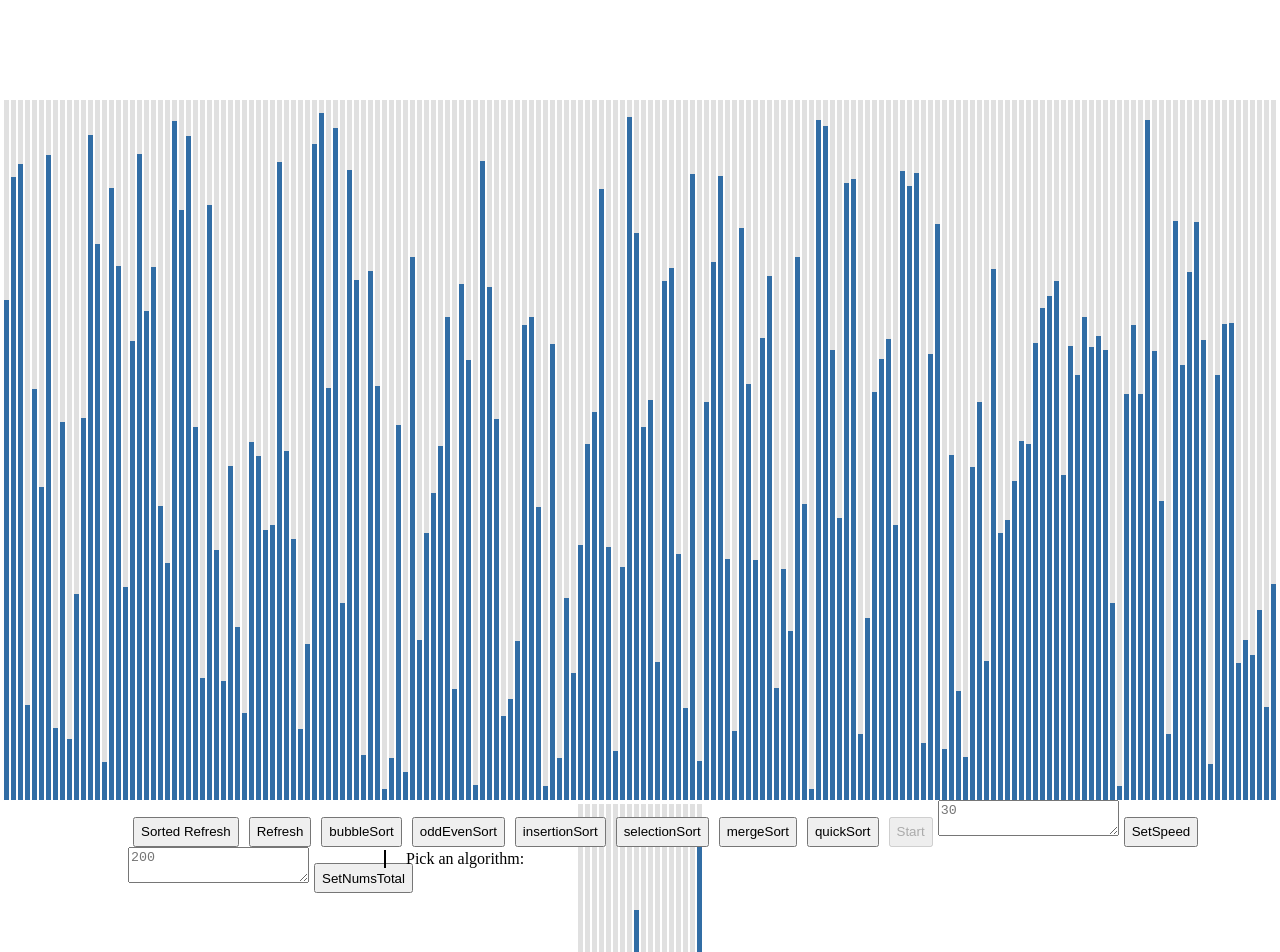
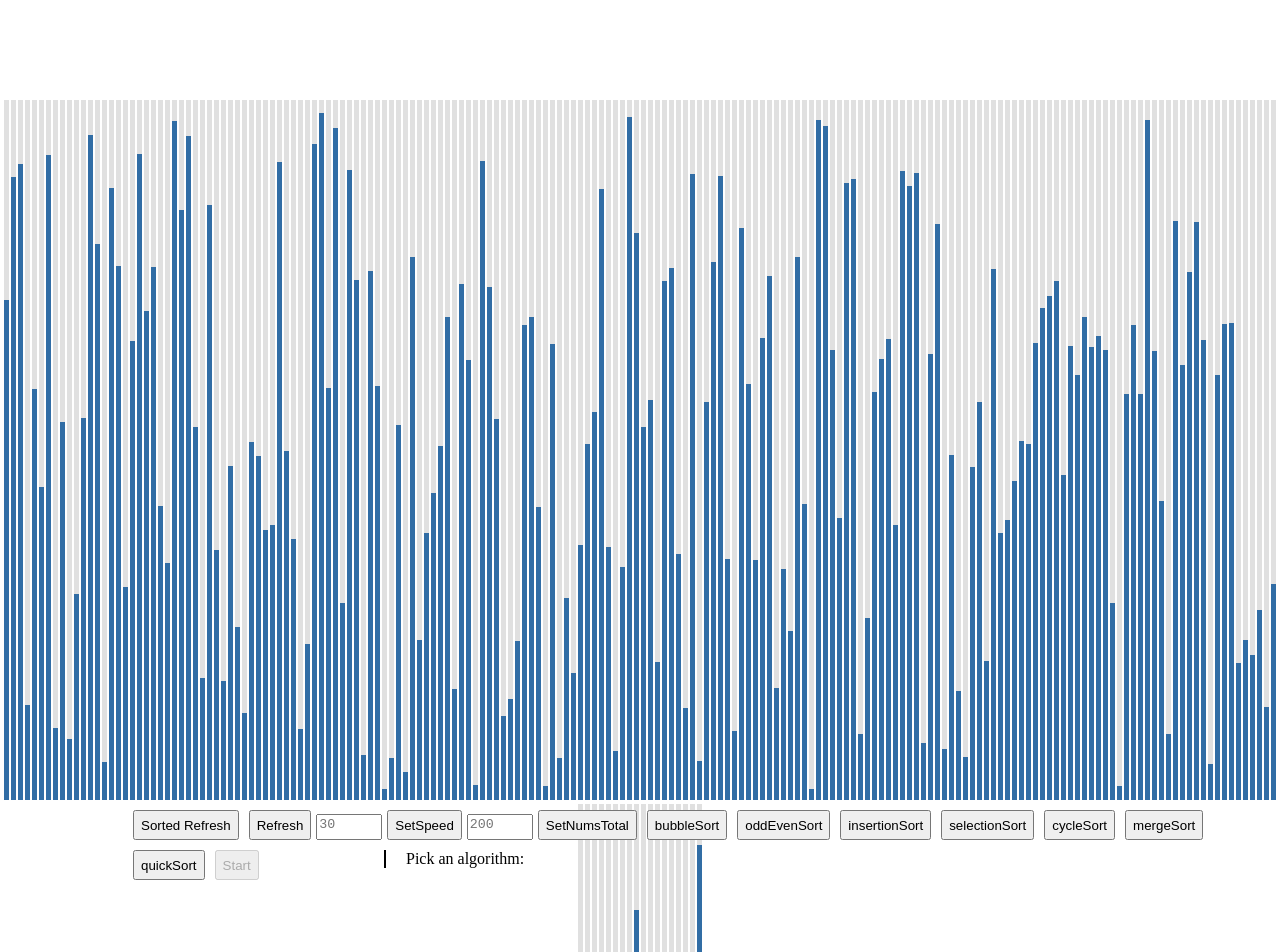
Before and after one commit to allenfeng2014/sorting-algorithms-visualizer, a React (Create React App) app: page / in a window 1280 px wide. Shown: the top 952 px of the page. Built offline with nearby package versions, Linux system fonts and the light colour scheme.

Commit message:
added cycleSort, improved setting buttons and textareas

```diff
--- a/src/Numbers.js
+++ b/src/Numbers.js
@@ -5,9 +5,9 @@ import sortingAlgos from "./sortingAlgos";
 function Numbers() {
   // state values
   const [numbers, setNumbers] = useState([]);
-  const [numbersTotal, setNumbersTotal] = useState(200);
+  const [numsTotal, setNumsTotal] = useState(200);
   const [sortingAlgo, setSortingAlgo] = useState(" ");
-  const [animeSpeed, setAnimeSpeed] = useState(30);
+  const [speed, setSpeed] = useState(30);
   let animeProgressID = null;
 
   // color codes
@@ -48,7 +48,7 @@ function Numbers() {
       if (animeProgressID !== null) {
         clearInterval(animeProgressID);
         animeProgressID = null;
-        for (let i = 0; i < numbersTotal; i++) {
+        for (let i = 0; i < numsTotal; i++) {
           let barStyle = document.getElementById(`number${i}`).style;
           if (barStyle.backgroundColor === colorBlue) {
             continue;
@@ -59,13 +59,14 @@ function Numbers() {
       document.getElementById("button-start").disabled = true;
 
       let newNumbers = [];
-      for (let i = 0; i < numbersTotal; i++) {
+      for (let i = 0; i < numsTotal; i++) {
         let newNumber = Math.floor(Math.random() * 680 + 10);
         newNumbers.push(newNumber);
       }
       setNumbers(newNumbers);
+      setSortingAlgo("");
       buttons.disableAlgoButtons(false);
-      setSortingAlgo("");
+      buttons.disableSettingButtons(false);
 
       if (returnNumbers) return newNumbers;
     },
@@ -75,8 +76,23 @@ function Numbers() {
     },
   };
 
-  // function for visualizing bubble sort
-  const sortingAnime = (nums, algo) => {
+  // functions to start and stop sorting animation
+  const animation = {
+    start: function (nums, algo) {
+      buttons.disableAlgoButtons(true);
+      buttons.disableSettingButtons(true);
+      buttons.reloadSettings();
+      this.sortingAnime(nums, algo);
+    },
+    stop: function () {
+      clearInterval(animeProgressID);
+      animeProgressID = null;
+      setSortingAlgo("");
+      buttons.disableAlgoButtons(false);
+      buttons.disableSettingButtons(false);
+    },
+    // method for visualizing sorting algorithms
+    sortingAnime: function (nums, algo) {
       let { numActions: actions } = sortingAlgos[algo](nums);
       let lastAction = actions[0];
       animeProgressID = setInterval(() => {
@@ -91,13 +107,11 @@ function Numbers() {
             numBars.setBarColor(idx, colorBlue);
           }
         }
+        // if no further action, stop animation and reset buttons
         if (action === undefined) {
-        clearInterval(animeProgressID);
-        animeProgressID = null;
-        buttons.disableAlgoButtons(false);
+          this.stop();
           return;
         }
-
         // swap numbers if requested
         if (action.swap !== undefined) {
           let indices = action.swapIndices;
@@ -132,8 +146,9 @@ function Numbers() {
           }
         }
         lastAction = action;
-    }, animeSpeed);
+      }, speed);
       document.getElementById("button-start").disabled = true;
+    },
   };
 
   const buttons = {
@@ -142,6 +157,7 @@ function Numbers() {
       "oddEvenSort",
       "insertionSort",
       "selectionSort",
+      "cycleSort",
       "mergeSort",
       "quickSort",
     ],
@@ -150,12 +166,25 @@ function Numbers() {
         document.getElementById(`button-${algoName}`).disabled = disable;
       });
     },
+    settings: ["speed", "numsTotal"],
+    disableSettingButtons: function (disable) {
+      this.settings.forEach((setting) => {
+        let buttonName = `set${setting[0].toUpperCase()}${setting.substr(1)}`;
+        document.getElementById(`button-${buttonName}`).disabled = disable;
+        document.getElementById(`input-${setting}`).disabled = disable;
+      });
+    },
+    reloadSettings: function () {
+      this.settings.forEach((setting) => {
+        document.getElementById(`input-${setting}`).value = "";
+      });
+    },
   };
 
   // reset numbers at start up
   useEffect(() => {
     numBars.resetNumbers();
-  }, [numbersTotal]);
+  }, [numsTotal]);
 
   return (
     <React.Fragment>
@@ -190,6 +219,46 @@ function Numbers() {
         >
           Refresh
         </button>
+        <textarea
+          id="input-speed"
+          placeholder={speed}
+          class="textarea-setting"
+        ></textarea>
+        <button
+          className="button-misc"
+          id="button-setSpeed"
+          onClick={() => {
+            let value = document.getElementById("input-speed").value;
+            if (value > 0) {
+              setSpeed(value);
+            } else {
+              alert("Please enter a number greater than 0");
+            }
+            buttons.reloadSettings();
+          }}
+        >
+          SetSpeed
+        </button>
+        <textarea
+          id="input-numsTotal"
+          placeholder={numsTotal}
+          class="textarea-setting"
+        ></textarea>
+        <button
+          className="button-misc"
+          id="button-setNumsTotal"
+          onClick={() => {
+            let value = document.getElementById("input-numsTotal").value;
+            if (value > 0 && value <= 280) {
+              setNumsTotal(value);
+            } else {
+              alert("Please enter a number between 0 ~ 280");
+            }
+            buttons.reloadSettings();
+          }}
+        >
+          SetNumsTotal
+        </button>
         {buttons.sortingAlgoNames.map((algoName, idx) => (
           <button
             className="button-algo"
@@ -207,33 +276,10 @@ function Numbers() {
           className="button-misc"
           id="button-start"
           onClick={() => {
-            buttons.disableAlgoButtons(true);
-            sortingAnime(numbers, sortingAlgo);
+            animation.start(numbers, sortingAlgo);
           }}
         >
           Start
-        </button>
-        <textarea id="input-animeSpeed" placeholder={animeSpeed}></textarea>
-        <button
-          className="button-misc"
-          id="button-setSpeed"
-          onClick={() => {
-            setAnimeSpeed(document.getElementById("input-animeSpeed").value);
-          }}
-        >
-          SetSpeed
-        </button>
-        <textarea id="input-numbersTotal" placeholder={numbersTotal}></textarea>
-        <button
-          className="button-misc"
-          id="button-setSpeed"
-          onClick={() => {
-            setNumbersTotal(
-              document.getElementById("input-numbersTotal").value
-            );
-          }}
-        >
-          SetNumsTotal
         </button>
       </div>
       <div className="messages-container">
--- a/src/css/Numbers.css
+++ b/src/css/Numbers.css
@@ -25,7 +25,6 @@
 }
 .button-misc,
 .button-algo {
-  display: inline-block;
   width: fit-content;
   height: 30px;
   margin: 10px 5px 0px 5px;
@@ -36,6 +35,13 @@
 }
 .button-algo:focus {
   background-color: rgb(85, 138, 236);
+}
+.textarea-setting {
+  resize: none;
+  height: 20px;
+  width: 60px;
+  position: relative;
+  top: 10px;
 }
 
 .messages-container {
--- a/src/sortingAlgos.js
+++ b/src/sortingAlgos.js
@@ -148,6 +148,57 @@ const sortingAlgos = {
           numActions.push({ swap: false, swapIndices: [curIdx, targetIdx] });
         }
       }
+    }
+
+    return { numsSorted: nums, numActions };
+  },
+
+  cycleSort: function (numbers) {
+    let numActions = [];
+    let nums = [...numbers];
+    let length = nums.length;
+
+    let curIdx = 0;
+    while (curIdx < length - 1) {
+      let curNum = nums[curIdx];
+      let numsLessTotal = -1;
+
+      while (curIdx !== numsLessTotal) {
+        console.log("curIdx ", curIdx, "curNum ", curNum);
+        numsLessTotal = curIdx;
+        for (let idx = curIdx + 1; idx < length; idx++) {
+          numActions.push({ swap: false, swapIndices: [curIdx, idx] });
+          if (nums[idx] < curNum) {
+            numsLessTotal++;
+          }
+        }
+        console.log("correct pos ", numsLessTotal);
+        if (curIdx !== numsLessTotal) {
+          while (curNum === nums[numsLessTotal] && numsLessTotal !== curIdx) {
+            numsLessTotal++;
+            numActions.push({
+              swap: false,
+              swapIndices: [curIdx, numsLessTotal],
+            });
+          }
+          if (curIdx !== numsLessTotal) {
+            curNum = nums[numsLessTotal];
+            nums[numsLessTotal] = nums[curIdx] ^ nums[numsLessTotal];
+            nums[curIdx] = nums[curIdx] ^ nums[numsLessTotal];
+            nums[numsLessTotal] = nums[curIdx] ^ nums[numsLessTotal];
+            numActions.push({
+              toggle: true,
+              toggleIndices: [curIdx, numsLessTotal],
+            });
+            numActions.push({
+              swap: true,
+              swapIndices: [curIdx, numsLessTotal],
+            });
+          }
+        }
+      }
+      nums[curIdx] = curNum;
+      curIdx++;
     }
 
     return { numsSorted: nums, numActions };
```
Also changed, not shown: src/test.js (+56 -86 lines), 1 other file (tests, documents, lock files or other folders). Lines whose indentation alone changed are shown as unchanged.
